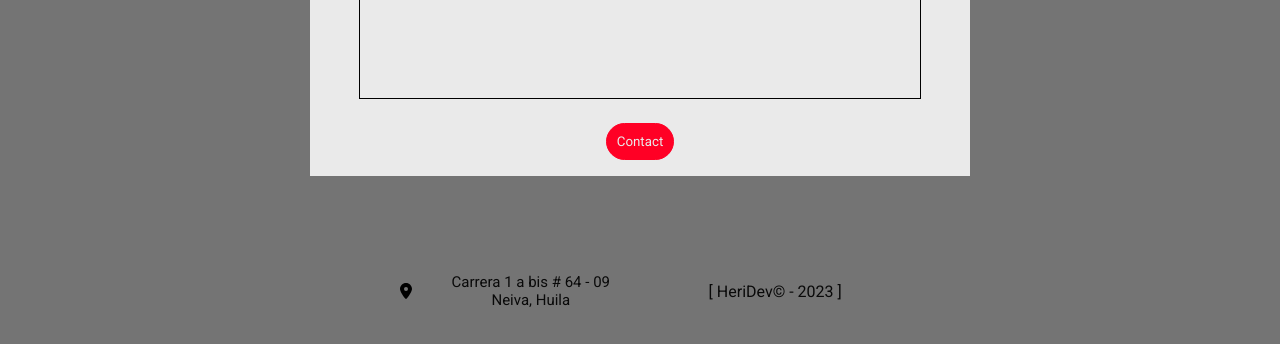
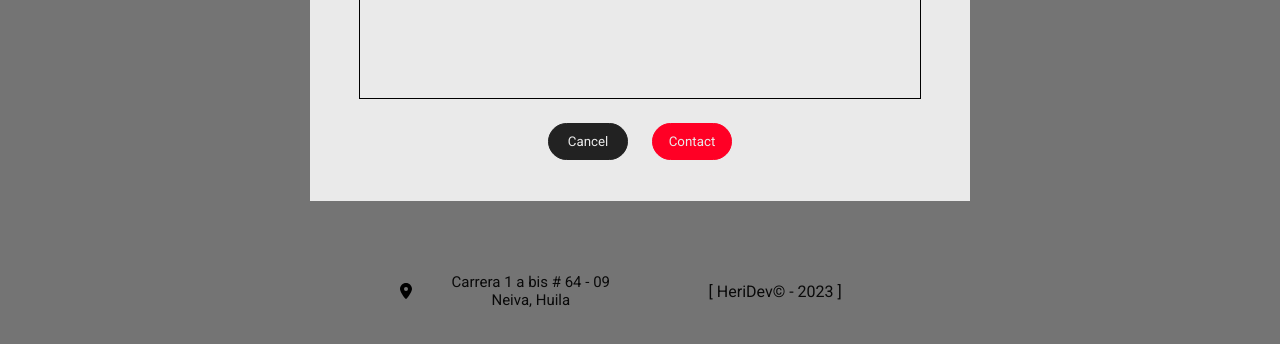
Before and after one commit to hersac/portfolio2, a website: page src/public/index.html in a window 1280 px wide. Both pictures are taken after a click on the link "hersac1@gmail.com". Shown: the part 3651-3995 px from the top of the page. Drawn offline with Linux system fonts and the light colour scheme; files whose address does not match are found by name.

Commit message:
Se agrega elemento y funcionalidad en boton cancelar de modal

```diff
--- a/src/public/assets/css/components/contactModal.css
+++ b/src/public/assets/css/components/contactModal.css
@@ -28,7 +28,7 @@
 	align-items:center;
 	background: var(--bg-primary);
 	max-width:600px;
-	height: 400px;
+	height: 450px;
 	padding: 30px;
 	z-index: 4;
 }
@@ -61,7 +61,24 @@
 	transition: all 0.1s;
 }
 
+.btnCancel{
+	color: var(--bg-primary);
+	background-color: var(--secundary-text-color);
+	transition: all 0.5s;
+	border: solid 1px var(--secundary-text-color);
+}
+
+.btnCancel:hover{
+	color: var(--secundary-text-color);
+	background-color: var(--bg-primary);
+	transition: all 0.1s;
+}
+
 .messageTextArea{
 	min-height: 120px;
 	border: solid 1px black;
 }
+
+.noScroll{
+	overflow: hidden;
+}
--- a/src/public/assets/css/styles.css
+++ b/src/public/assets/css/styles.css
@@ -43,6 +43,7 @@ input, textarea{
 button{
     margin: 10px;
     padding: 10px;
+    width: 80px;
     background: none;
     border: none;
     border-radius: 25px;
--- a/src/public/assets/js/components/contactModal.js
+++ b/src/public/assets/js/components/contactModal.js
@@ -5,15 +5,21 @@ fetch("components/contactModal.html").then(response => response.text()).then(dat
 
 	//Functions modal
 	const emailIcon = document.getElementById('emailIcon');
+	const btnCancel = document.getElementById('btnCancel');
 	const modalContent = document.getElementsByClassName('modalContent');
-	const backgroundModal = document.getElementsByClassName('backgroundModal');
+	const html = document.documentElement;
+	const body = document.body;
 
 	emailIcon.addEventListener("click", ()=>{
 		modal.style.display = "flex";
+		html.classList.add("noScroll");
+		body.classList.add("noScroll");
 	});
 
-	backgroundModal[0].addEventListener("click", ()=>{
+	btnCancel.addEventListener("click",()=>{
 		modal.style.display = "none";
+		html.classList.remove("noScroll");
+		body.classList.remove("noScroll");
 	});
 
 });
--- a/src/public/components/contactModal.html
+++ b/src/public/components/contactModal.html
@@ -6,7 +6,8 @@
             <input class="contactInput" type="text" placeholder="Your name" required>
             <input class="contactInput" type="text" placeholder="Your number" required>
             <textarea class="contactInput messageTextArea" type="text" placeholder="Message" required></textarea>
-            <button type="button" class="btnSend">Contact</button>
+            <button type="button" class="btnCancel" id="btnCancel">Cancel</button>
+            <button type="button" class="btnSend" id="btnSend">Contact</button>
         </div>
     </div>
     <div class="backgroundModal"></div>
```
